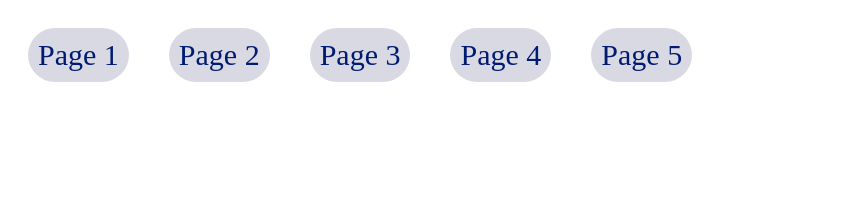
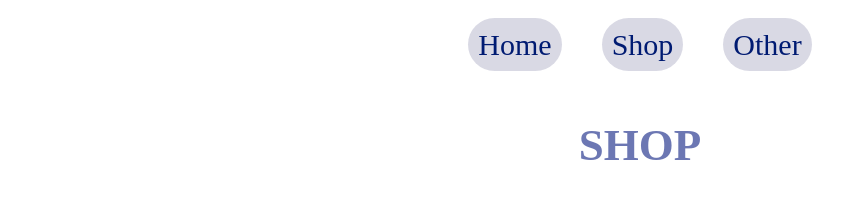
Before and after one commit to Rimus0cod/first-web-site, a plain HTML site: page page-3/index.html in a window 1280 px wide. Shown: the whole page, without its empty margins (0-847 px from the left). Drawn offline with Linux system fonts and the light colour scheme.

Commit message:
Nav uppdate

```diff
--- a/page-1/style.css
+++ b/page-1/style.css
@@ -82,23 +82,23 @@ h2 {
   margin: 0;
   padding: 0;
   font-size: 0;
+  justify-content: center;
 }
 
 .list-item {
   position: relative;
-  display: flex;
+  display: inline-block;
   padding: 20px;
 }
-
 .sub-list-item {
   display: none;
-  padding: 20px;
+  padding: 10px;
 }
 
 .sub-nav-list {
   position: absolute;
   top: 65px;
-  left: -40px;
+  left: -30px;
   display: block;
   width: 150px;
 }
--- a/page-2/style.css
+++ b/page-2/style.css
@@ -35,23 +35,23 @@
   margin: 0;
   padding: 0;
   font-size: 0;
+  justify-content: center;
 }
 
 .list-item {
   position: relative;
-  display: flex;
+  display: inline-block;
   padding: 20px;
 }
-
 .sub-list-item {
   display: none;
-  padding: 20px;
+  padding: 10px;
 }
 
 .sub-nav-list {
   position: absolute;
   top: 65px;
-  left: -40px;
+  left: -30px;
   display: block;
   width: 150px;
 }
--- a/page-3/index.html
+++ b/page-3/index.html
@@ -10,16 +10,24 @@
     <nav class="nav">
       <ul class="nav-list">
         <li class="list-item">
-          <a href="/page-1/index.html" class="page-link">Page 1</a>
+          <a href="#" class="page-link">Home</a>
         </li>
         <li class="list-item">
-          <a href="/page-2/index.html" class="page-link">Page 2</a>
+          <a href="/page-3/index.html" class="page-link">Shop</a>
         </li>
-        <li class="list-item"><a href="/page-3/index.html" class="page-link">Page 3</a></li>
-        <li class="list-item"><a href="#" class="page-link">Page 4</a></li>
-        <li class="list-item"><a href="#" class="page-link">Page 5</a></li>
+        <li class="list-item">
+          <a href="#" class="page-link">Other</a>
+          <ul class="sub-nav-list">
+            <li class="sub-list-item">
+              <a href="/page-1/index.html" class="page-link">City</a>1
+            </li>
+            <li class="sub-list-item">
+              <a href="/page-2/index.html" class="page-link">Cocs</a>2
+            </li>
+          </ul>
+        </li>
       </ul>
     </nav>
-
+    <h1 class="header">Shop</h1>
   </body>
 </html>
--- a/page-3/style.css
+++ b/page-3/style.css
@@ -5,23 +5,23 @@
     margin: 0;
     padding: 0;
     font-size: 0;
+    justify-content: center;
   }
 
   .list-item {
     position: relative;
-    display: flex;
+    display: inline-block;
     padding: 20px;
   }
-
   .sub-list-item {
     display: none;
-    padding: 20px;
+    padding: 10px;
   }
 
   .sub-nav-list {
     position: absolute;
     top: 65px;
-    left: -40px;
+    left: -30px;
     display: block;
     width: 150px;
   }
@@ -54,3 +54,13 @@
   .page-link:active {
     color: rgb(4, 0, 255);
   }
+
+  /* Параграфы и текст */
+
+.header {
+    text-transform: uppercase;
+    font-size: 45px;
+    line-height: 1.5em;
+    color: rgb(108, 119, 179);
+    text-align: center;
+  }
```
Also changed, not shown: page-1/index.html (+14 -6 lines), page-2/index.html (+14 -6 lines).
